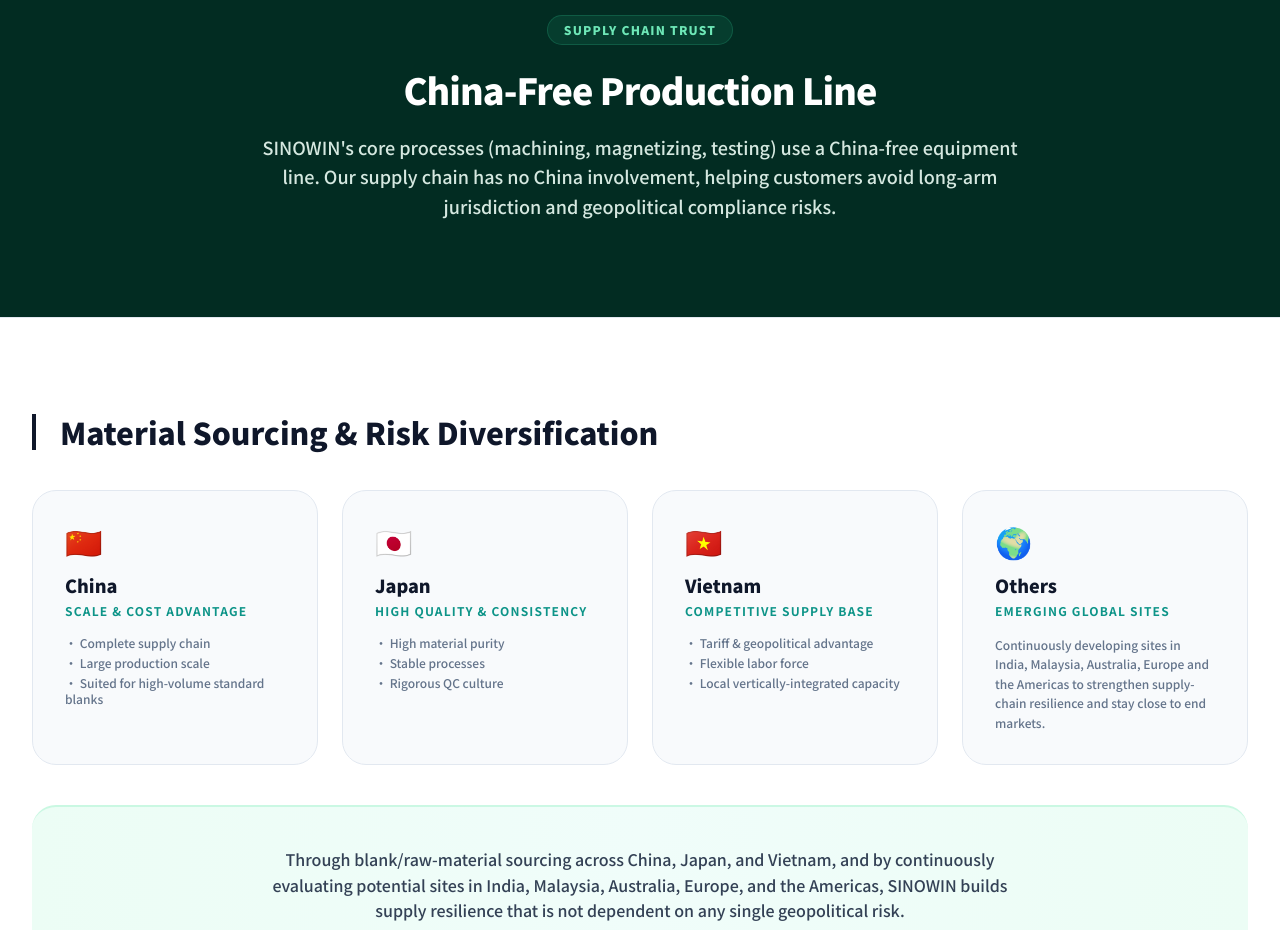
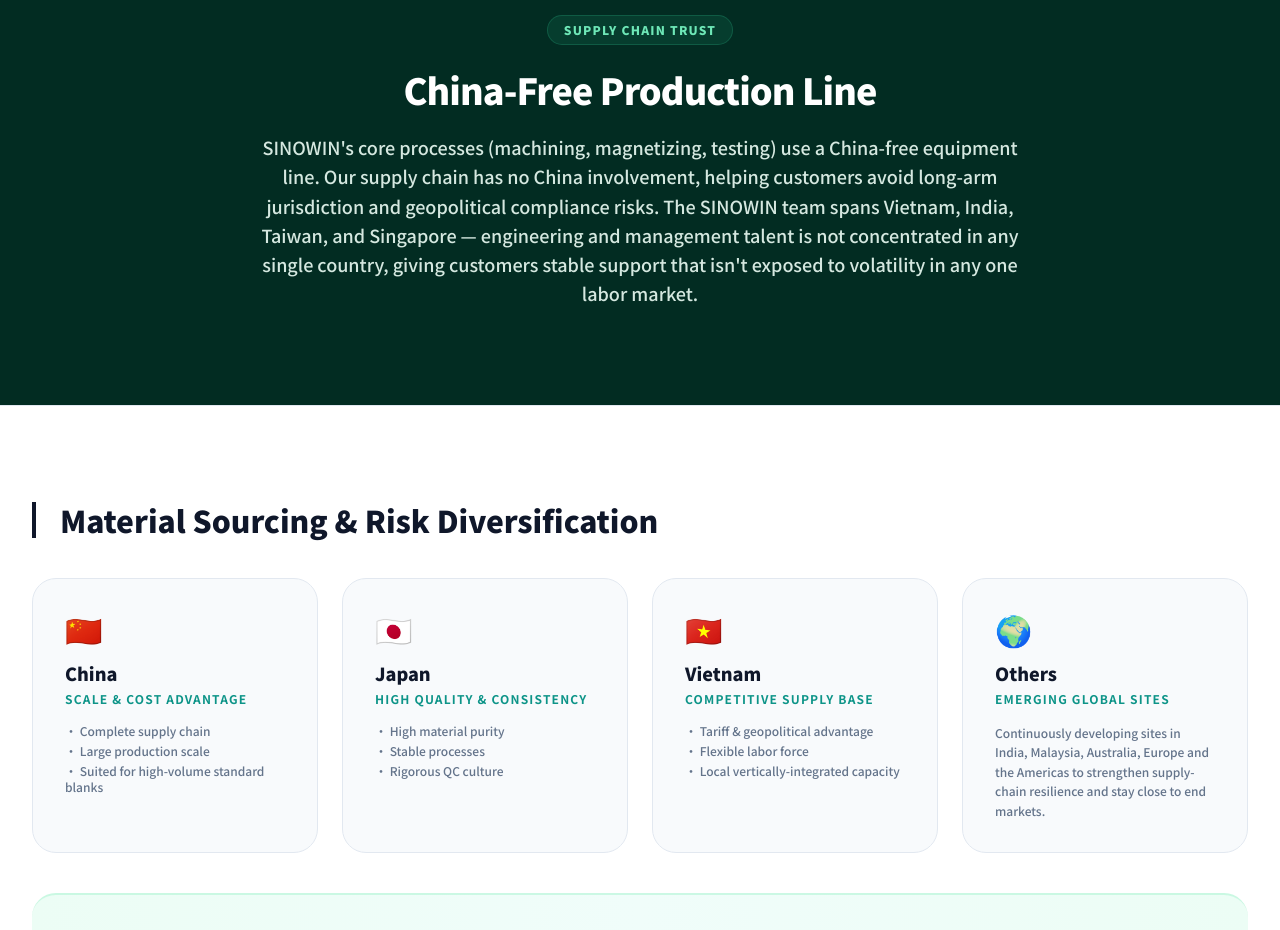
Before and after one commit to benliao558/sinowin-web, a Next.js app: page /en in a window 1280 px wide. Shown: the part 1860-2790 px from the top of the page. Built offline with nearby package versions, Linux system fonts and the light colour scheme.

Commit message:
content: add distributed-talent sentence to home.supplyChain.body (4 locales)
Appends a sentence on SINOWIN's cross-border engineering/management team
(Vietnam, India, Taiwan, Singapore) after the existing China-free supply
chain copy, in all four locales.

```diff
--- a/src/content/site.ts
+++ b/src/content/site.ts
@@ -49,10 +49,10 @@
         ja: '中国フリー生産ライン',
       },
       body: {
-        zh: 'SINOWIN 核心製程（機加工、充磁、測試）採用去中化設備專線，供應鏈不涉中國，協助客戶規避長臂管轄與地緣政治合規風險。',
-        en: 'SINOWIN\'s core processes (machining, magnetizing, testing) use a China-free equipment line. Our supply chain has no China involvement, helping customers avoid long-arm jurisdiction and geopolitical compliance risks.',
-        vi: 'Các quy trình cốt lõi của SINOWIN (gia công cơ khí, từ hóa, kiểm tra) sử dụng dây chuyền thiết bị không liên quan Trung Quốc, giúp khách hàng tránh được rủi ro pháp lý xuyên biên giới (long-arm jurisdiction) và rủi ro tuân thủ địa chính trị.',
-        ja: 'SINOWINのコアプロセス（機械加工、磁化、テスト）は中国を経由しない専用設備ラインで行われており、お客様は域外適用（ロングアーム管轄）や地政学的コンプライアンスリスクを回避できます。'
+        zh: 'SINOWIN 核心製程（機加工、充磁、測試）採用去中化設備專線，供應鏈不涉中國，協助客戶規避長臂管轄與地緣政治合規風險。SINOWIN 團隊橫跨越南、印度、台灣與新加坡，工程與管理人才不集中於單一國家，為客戶提供不受單一人力市場波動影響的穩定支援。',
+        en: 'SINOWIN\'s core processes (machining, magnetizing, testing) use a China-free equipment line. Our supply chain has no China involvement, helping customers avoid long-arm jurisdiction and geopolitical compliance risks. The SINOWIN team spans Vietnam, India, Taiwan, and Singapore — engineering and management talent is not concentrated in any single country, giving customers stable support that isn\'t exposed to volatility in any one labor market.',
+        vi: 'Các quy trình cốt lõi của SINOWIN (gia công cơ khí, từ hóa, kiểm tra) sử dụng dây chuyền thiết bị không liên quan Trung Quốc, giúp khách hàng tránh được rủi ro pháp lý xuyên biên giới (long-arm jurisdiction) và rủi ro tuân thủ địa chính trị. Đội ngũ SINOWIN trải rộng khắp Việt Nam, Ấn Độ, Đài Loan và Singapore — nhân lực kỹ thuật và quản lý không tập trung vào một quốc gia duy nhất, mang lại sự hỗ trợ ổn định cho khách hàng, không bị ảnh hưởng bởi biến động của một thị trường lao động đơn lẻ.',
+        ja: 'SINOWINのコアプロセス（機械加工、磁化、テスト）は中国を経由しない専用設備ラインで行われており、お客様は域外適用（ロングアーム管轄）や地政学的コンプライアンスリスクを回避できます。SINOWINのチームはベトナム、インド、台湾、シンガポールにまたがっており、エンジニアリングおよび管理人材は特定の一国に集中していません。これにより、単一の労働市場の変動に左右されない安定したサポートをお客様に提供します。'
       },
     },
     capacity: {
```
